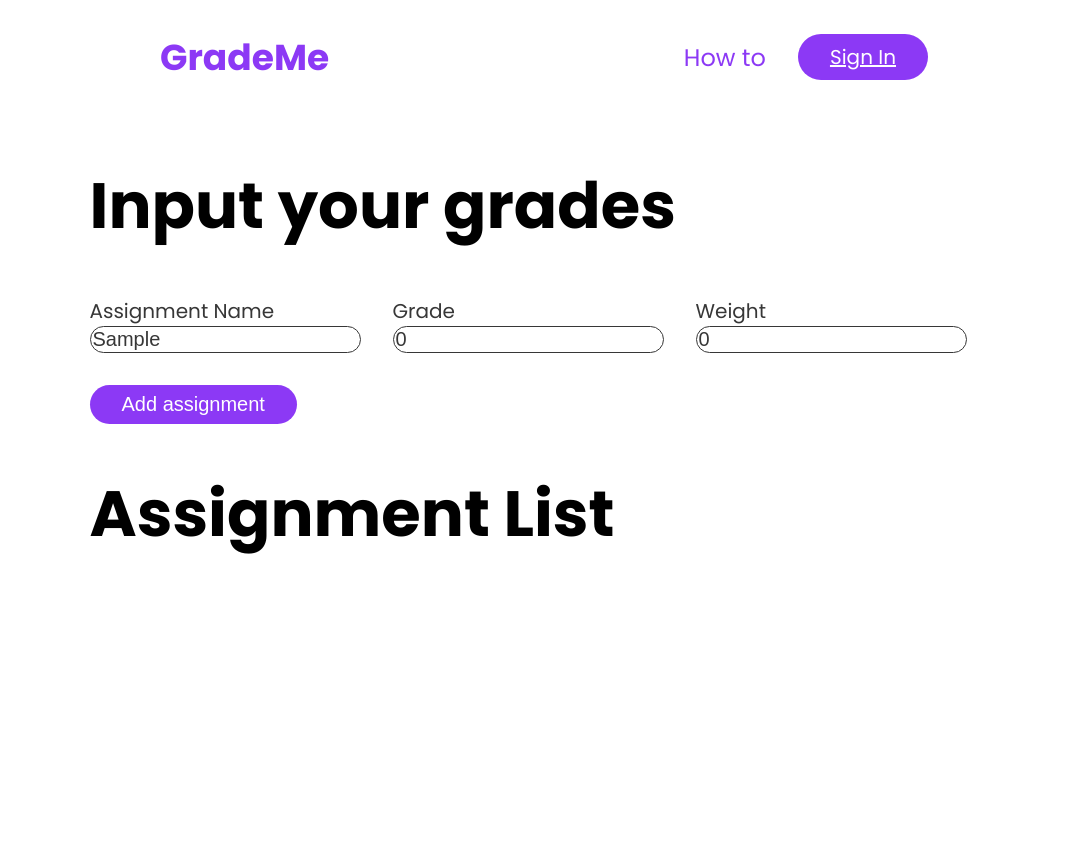
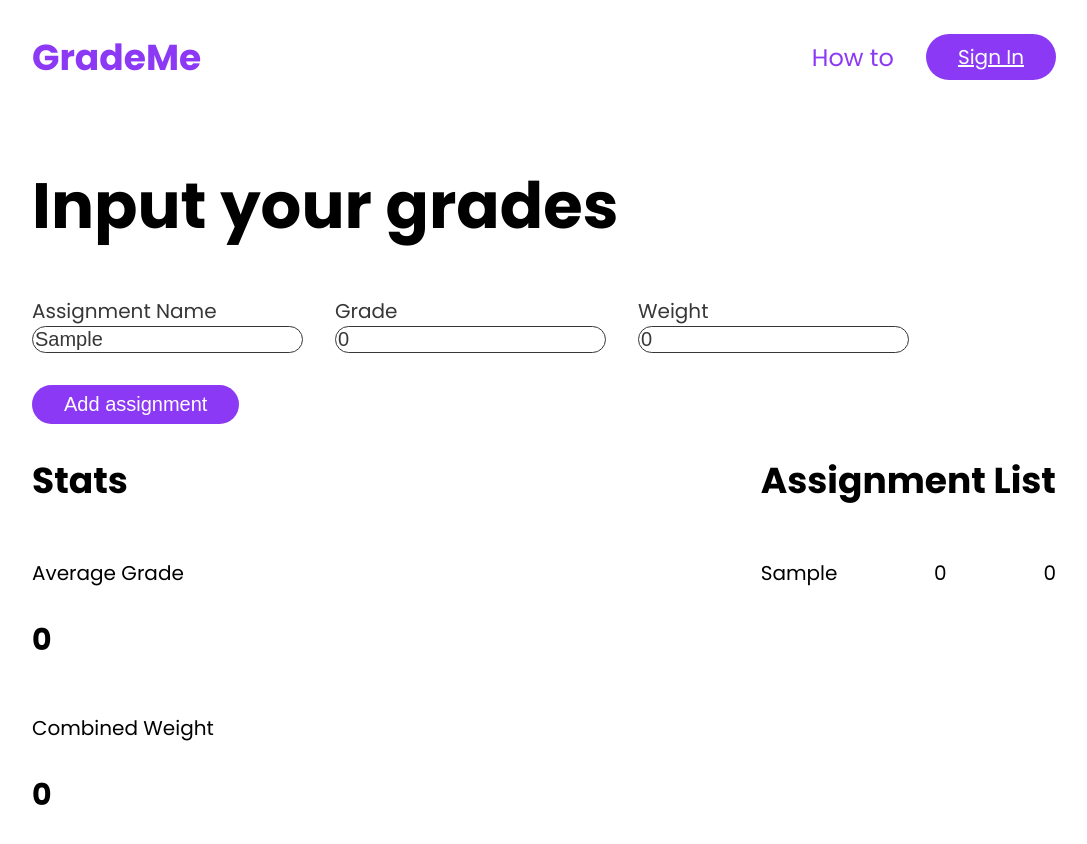
Before and after one commit to MLH-Fellowship/GradeMe, a React (Create React App) app: page /calculator in a window 1280 px wide. Both pictures are taken after typing "Sample" into the empty fields and a click on the button "Add assignment". Shown: the top 844 px of the page, without its empty margins (96-1183 px from the left). Before the commit the page ends 800 px from the top, so only its background shows below. Built offline with nearby package versions, Linux system fonts and the light colour scheme.

Commit message:
Added basic stat calculations

```diff
--- a/src/components/Calculator/AssignmentList.tsx
+++ b/src/components/Calculator/AssignmentList.tsx
@@ -2,8 +2,15 @@ import React from "react";
 import styled from "styled-components";
 
 const StyledAssignmentList = styled.div`
-  h1 {
-    font-size: 36px;
+`;
+
+const StyledAssignment = styled.div`
+  display: flex;
+  flex-direction: row;
+  justify-content: space-between;
+
+  p {
+    font-size: 20px;
   }
 `;
 
@@ -23,13 +30,13 @@ type AssignmentListProps = {
 const AssignmentList = (props: AssignmentListProps) => {
   return (
     <StyledAssignmentList>
-      <h1>Assignment List</h1>
+      <h2>Assignment List</h2>
       {props.assignments.map((assignment) => (
-        <div key={assignment.id}>
+        <StyledAssignment key={assignment.id}>
           <p>{assignment.name}</p>
           <p>{assignment.grade}</p>
           <p>{assignment.weight}</p>
-        </div>
+        </StyledAssignment>
       ))}
     </StyledAssignmentList>
   );
--- /dev/null
+++ b/src/components/Calculator/Stats.tsx
@@ -0,0 +1,72 @@
+import React, { useState, useEffect } from "react";
+import styled from "styled-components";
+
+import { getStats } from "../../utils/statCalculator";
+
+const StyledStats = styled.div`
+  display: flex;
+  flex-direction: column;
+`;
+
+const StatRow = styled.div`
+  display: flex;
+  flex-direction: row;
+`;
+
+const StyledStat = styled.div`
+  margin-right: 2rem;
+
+  h3 {
+    font-size: 20px;
+    font-weight: 300;
+  }
+
+  p {
+    font-size: 30px;
+    font-weight: 900;
+  }
+`;
+
+type Assignment = {
+  id: string;
+  name: string;
+  grade: number;
+  weight: number;
+};
+
+type StatProps = {
+  assignments: Assignment[];
+};
+
+const Stats = (props: StatProps) => {
+  const [avgGrade, setAvgGrade] = useState(0);
+  const [highGrade, setHighGrade] = useState(0);
+  const [weight, setWeight] = useState(0);
+  const [lowGrade, setLowGrade] = useState(0);
+
+  useEffect(() => {
+    const { curGrade, totalWeight } = getStats(props.assignments);
+    setAvgGrade(curGrade);
+    setWeight(totalWeight);
+  }, [props.assignments]);
+
+  return (
+    <StyledStats>
+      <h2>Stats</h2>
+      <StatRow>
+        <StyledStat>
+          <h3>Average Grade</h3>
+          <p>{avgGrade}</p>
+        </StyledStat>
+      </StatRow>
+      <StatRow>
+        <StyledStat>
+          <h3>Combined Weight</h3>
+          <p>{weight}</p>
+        </StyledStat>
+      </StatRow>
+    </StyledStats>
+  );
+};
+
+export default Stats;
--- a/src/components/Calculator/index.tsx
+++ b/src/components/Calculator/index.tsx
@@ -5,11 +5,22 @@ import AssignmentList from "./AssignmentList";
 import Button from "../Button";
 import InputField from "../InputField";
 import Layout from "../Layout";
+import Stats from "./Stats";
 
 const StyledCalculatorPage = styled.div`
+  width: 80%;
+  display: flex;
+  flex-direction: row;
+  flex-wrap: wrap;
+  justify-content: space-between;
+
   h1 {
     font-size: 64px;
     font-weight: 900;
+  }
+
+  h2 {
+    font-size: 36px;
   }
 `;
 
@@ -38,29 +49,34 @@ const Calculator = () => {
   const [weightField, setWeightField] = useState(0);
 
   const changeHandler = (event: React.ChangeEvent<HTMLInputElement>) => {
-    switch(event.target.id) {
+    switch (event.target.id) {
       case "nameField":
         setNameField(event.target.value);
         break;
       case "gradeField":
-        setGradeField(parseInt(event.target.value) || 0);
+        setGradeField(parseInt(event.target.value, 10) || 0);
         break;
       case "weightField":
-        setWeightField(parseInt(event.target.value) || 0);
+        setWeightField(parseInt(event.target.value, 10) || 0);
         break;
     }
   };
 
   const addAssignment = () => {
-    if (!nameField || !gradeField || !weightField) return;
+    if (
+      !nameField ||
+      typeof gradeField !== "number" ||
+      typeof weightField !== "number"
+    )
+      return;
 
-    const date = new Date();
+    let date = new Date();
 
     const assignment = {
       id: `${nameField}-${date}`,
       name: nameField,
       grade: gradeField,
-      weight: weightField
+      weight: weightField,
     };
 
     setAssignmentList([...assignmentList, assignment]);
@@ -83,19 +99,20 @@ const Calculator = () => {
               type="number"
               id="gradeField"
               label="Grade"
-              value={gradeField}
+              value={gradeField.toString()}
               onChange={changeHandler}
             />
             <InputField
               type="number"
               id="weightField"
               label="Weight"
-              value={weightField}
+              value={weightField.toString()}
               onChange={changeHandler}
             />
           </InputFields>
           <Button onClick={addAssignment}>Add assignment</Button>
         </GradeInput>
+        <Stats assignments={assignmentList} />
         <AssignmentList assignments={assignmentList} />
       </StyledCalculatorPage>
     </Layout>
--- a/src/components/Layout.tsx
+++ b/src/components/Layout.tsx
@@ -9,7 +9,12 @@ const StyledLayout = styled.div`
   align-items: center;
 `;
 
-const StyledMain = styled.main``;
+const StyledMain = styled.main`
+  width: 100%;
+  display: flex;
+  flex-direction: column;
+  align-items: center;
+`;
 
 type LayoutProps = {
   children: React.ReactNode;
--- a/src/components/Navbar.tsx
+++ b/src/components/Navbar.tsx
@@ -7,7 +7,7 @@ import Button from "./Button";
 
 // TODO: Mobile styling
 const StyledNav = styled.nav`
-  width: 60%;
+  width: 80%;
   display: flex;
   justify-content: space-between;
   align-items: center;
--- /dev/null
+++ b/src/utils/statCalculator.ts
@@ -0,0 +1,26 @@
+type Assignment = {
+  id: string;
+  name: string;
+  grade: number;
+  weight: number;
+};
+
+type StatType = {
+  curGrade: number;
+  totalWeight: number;
+}
+
+export const getStats = (assignments: Assignment[]): StatType => {
+  let curGrade = 0;
+  let weight = 0;
+
+  assignments.forEach((assignment) => {
+    curGrade += (assignment.grade) * (assignment.weight);
+    weight += assignment.weight;
+  })
+
+  return {
+    curGrade: curGrade / 100,
+    totalWeight: weight,
+  }
+}
```
